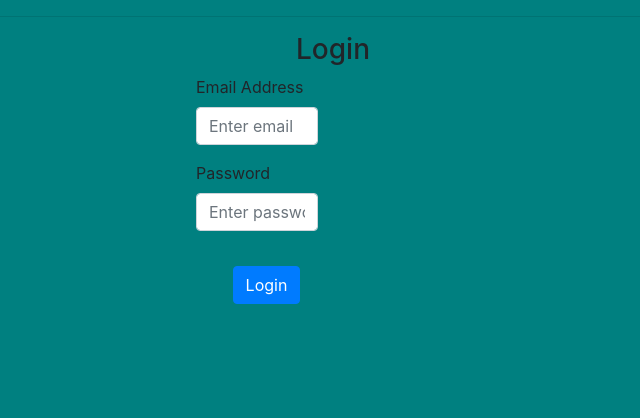
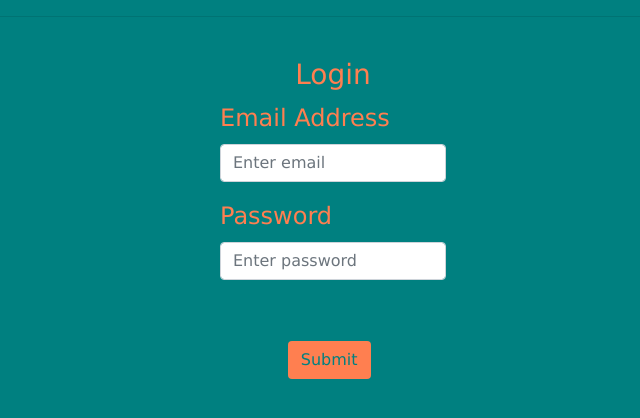
Before and after one commit to AnduG/ProiectIA4, a Flask app: page /auth/login in a window 1280 px wide. Shown: the top 418 px of the page, without its empty margins (312-952 px from the left). Run offline with Flask 3, Linux system fonts and the light colour scheme; some libraries are stand-ins or nearby versions.

Commit message:
login with base template

```diff
--- a/website/templates/gamepage.html
+++ b/website/templates/gamepage.html
@@ -83,7 +83,7 @@
 
     <div class="button-line">
         <logbar>
-            <a href="#">Login</a>
+            <a href="/auth/login">Login</a>
             <a href="/auth/sign-up">Sign up</a>
         </logbar>
         <userbar>
--- a/website/templates/login.html
+++ b/website/templates/login.html
@@ -1,10 +1,12 @@
 {% extends 'base.html' %}
+<h1 class="title">{% block title %} Login! {% endblock %}</h1>
 {% block content %}
 <form method="POST">
+    <div class="abouttext">
     <h3 align="center">Login</h3>
 
     <div class="row">
-        <div class="col-md-6">
+        <div class="col-md-12">
             <div class="form-group">
                 <label for="email">Email Address</label>
                 <input
@@ -27,8 +29,9 @@
                 />
             </div>
 
-            <button type="submit" class="btn btn-primary" style="margin-top: 16%; margin-left: 30%;">Login</button>
+            <button type="submit" class="btn coral_btn" style="margin-top: 20%; margin-left: 30%;">Submit</button>
         </div>
+    </div>
     </div>
 </form>
 {% endblock %}
```
